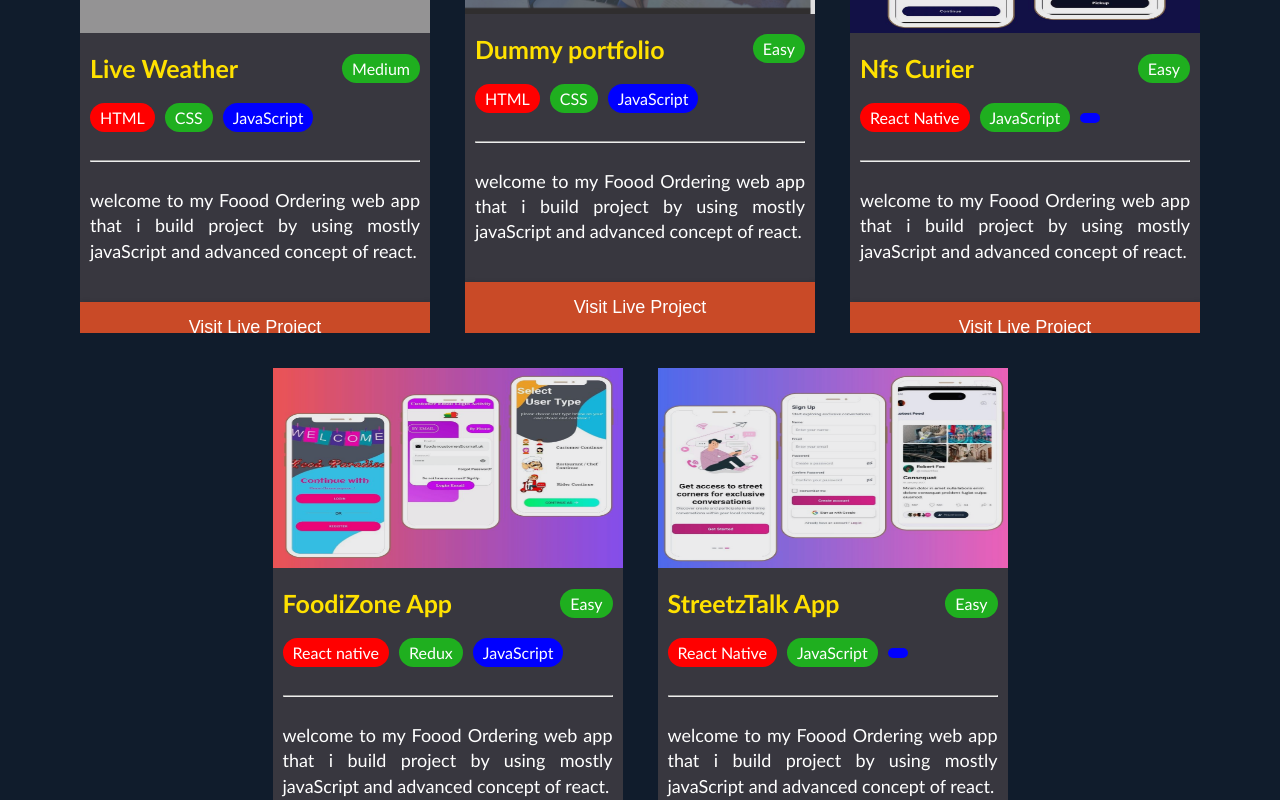
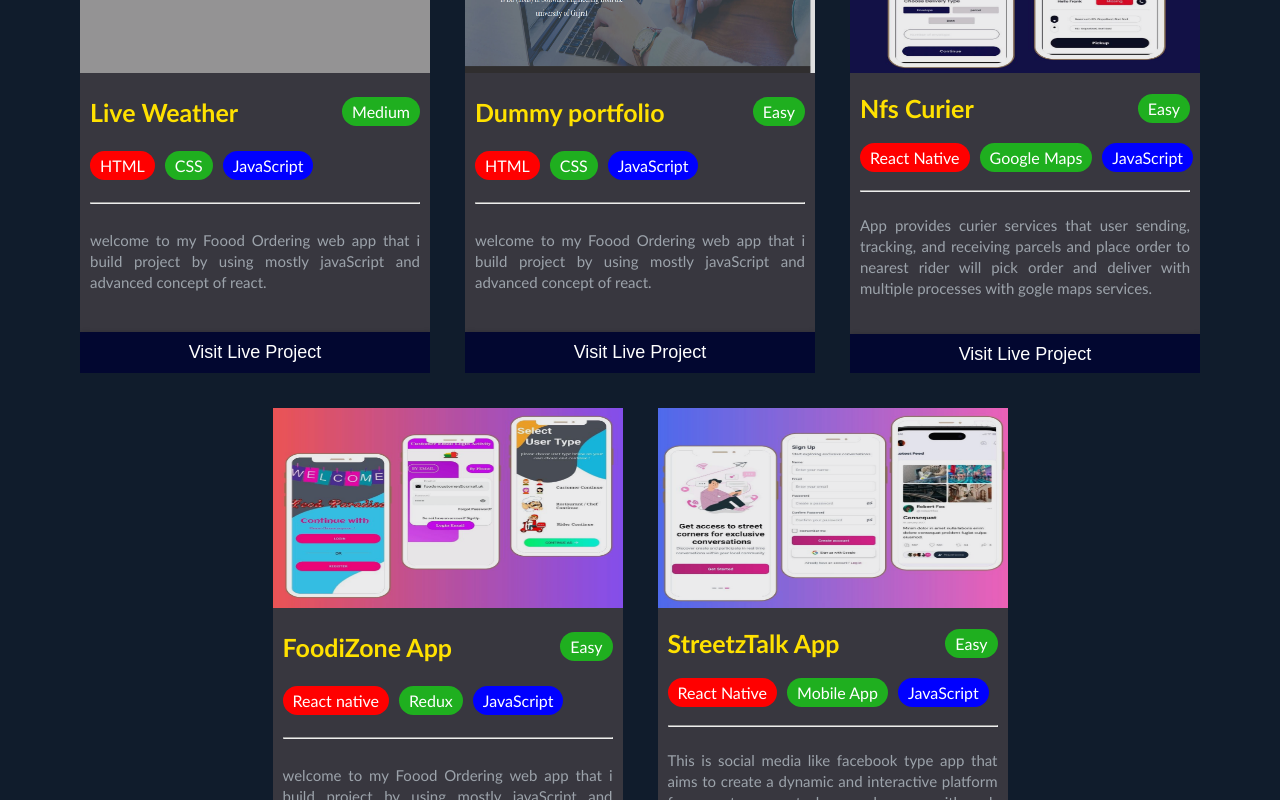
Before and after one commit to abrar0123/React_Web, a React (Create React App) app: page /portfolio in a window 1280 px wide. Shown: the part 980-1780 px from the top of the page. Built offline with nearby package versions, Linux system fonts and the light colour scheme; grey boxes are pictures that could not be loaded.

Commit message:
fixes bugs

```diff
--- a/src/components/MyProjects/dumm.js
+++ b/src/components/MyProjects/dumm.js
@@ -93,9 +93,9 @@ export const myProjects = [
     name: 'Nfs Curier',
     tech: ['native', 'css', 'all'],
     type: 'mobile development',
-    Technologies: ['React Native', 'JavaScript'],
+    Technologies: ['React Native', 'Google Maps', 'JavaScript'],
     effort: 'Easy',
-    des: 'welcome to my Foood Ordering web app that i build project by using mostly javaScript and advanced concept of react.',
+    des: 'App provides curier services that user sending, tracking, and receiving parcels and place order to  nearest rider will pick order and deliver with multiple processes with gogle maps services.',
   },
   {
     id: 8,
@@ -117,8 +117,8 @@ export const myProjects = [
     name: 'StreetzTalk App',
     tech: ['native', 'css', 'all'],
     type: 'mobile development',
-    Technologies: ['React Native', 'JavaScript'],
+    Technologies: ['React Native', 'Mobile App', 'JavaScript'],
     effort: 'Easy',
-    des: 'welcome to my Foood Ordering web app that i build project by using mostly javaScript and advanced concept of react.',
+    des: 'This is social media like facebook type app that aims to create a dynamic and interactive platform for users to connect, share, and engage with each other seamlessly.',
   },
 ];
--- a/src/components/MyProjects/frontend.js
+++ b/src/components/MyProjects/frontend.js
@@ -20,7 +20,7 @@ const Frontend = () => {
       {/* <h1>My Latest Projects </h1> */}
       <Text
         ml={15}
-        mt={70}
+        // mt={100}
         mb={30}
         font={60}
         bold
--- a/src/components/MyProjects/frontend.scss
+++ b/src/components/MyProjects/frontend.scss
@@ -1,5 +1,5 @@
 .frontend {
-  padding: 40px 50px;
+  padding: 80px 50px;
 
   // background: linear-gradient(to right, red, rgb(95, 6, 100));
   background: #101c2c;
--- a/src/components/MyProjects/projectsDetails.js
+++ b/src/components/MyProjects/projectsDetails.js
@@ -66,13 +66,21 @@ const ProjectsDetails = ({ myProjects, techs }) => {
                     {item.Technologies[2]}
                   </div>
                 </Container>
-                <div style={{ marginTop: '20px', padding: '0px 10px' }}>
+                <div style={{ marginTop: '10px', padding: '0px 10px' }}>
                   <hr />
                 </div>
-                <p style={{ padding: '0px 10px' }}>{item.des}</p>
+                <p
+                  style={{
+                    padding: '0px 10px',
+                    fontSize: 15,
+                    color: colors.grey,
+                  }}
+                >
+                  {item.des}
+                </p>
                 {/* p1 */}
                 <div className="btnstyle">
-                  <Button style={{ width: '100%', padding: '15px' }}>
+                  <Button style={{ width: '100%', padding: '10px' }}>
                     <a href={item.link} target="_blank">
                       Visit Live Project
                     </a>
--- a/src/components/UI/Text.js
+++ b/src/components/UI/Text.js
@@ -6,25 +6,25 @@ export const Text = (props) => {
     font = 18,
     color = colors.white,
     style,
+    m = 0,
+    p = 0,
     mt = 0,
     mb = 0,
     ml = 0,
     mr = 0,
-    m = 0,
     pt = 0,
     pb = 0,
     pl = 0,
     pr = 0,
-    p = 0,
     bold = false,
     center = false,
   } = props;
   return (
     <div
       style={{
-        ...style,
-        margin: m,
-        padding: p,
+        // ...style,
+        // margin: m,
+        // padding: p,
         marginTop: mt,
         marginBlock: mb,
         marginLeft: ml,
--- a/src/components/UI/button/Button.module.css
+++ b/src/components/UI/button/Button.module.css
@@ -1,5 +1,5 @@
 .buttonstyle {
-  background-color: rgb(201, 74, 39);
+  background-color: rgb(2, 7, 48);
   font-size: 16px;
   border: none;
   color: white;
@@ -13,7 +13,7 @@
 }
 .buttonstyle:hover {
   cursor: pointer;
-  background-color: rgb(172, 53, 20);
+  background-color: rgb(82, 80, 80);
   transition: all 0.3s ease;
 }
 .buttonstyle:active {
```
